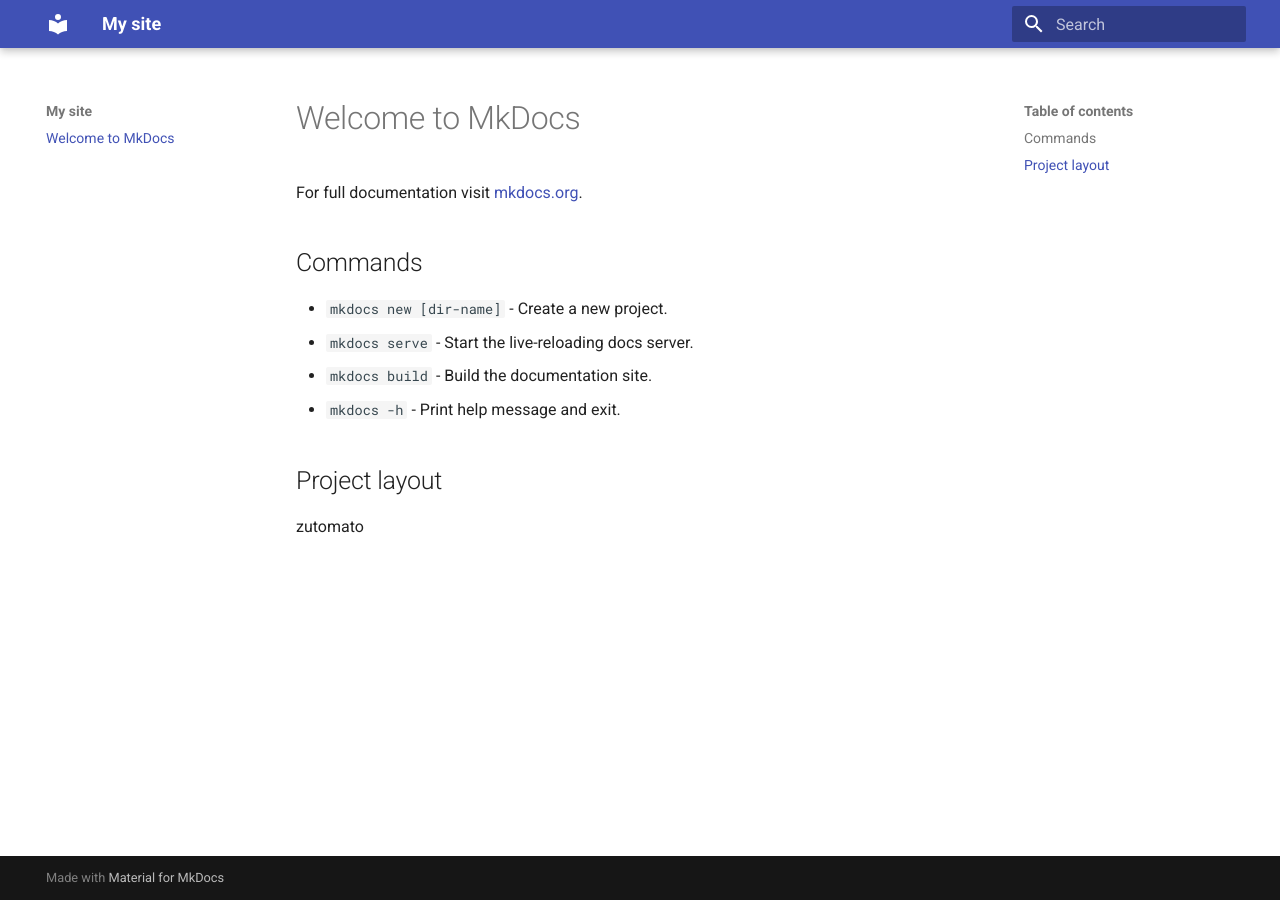
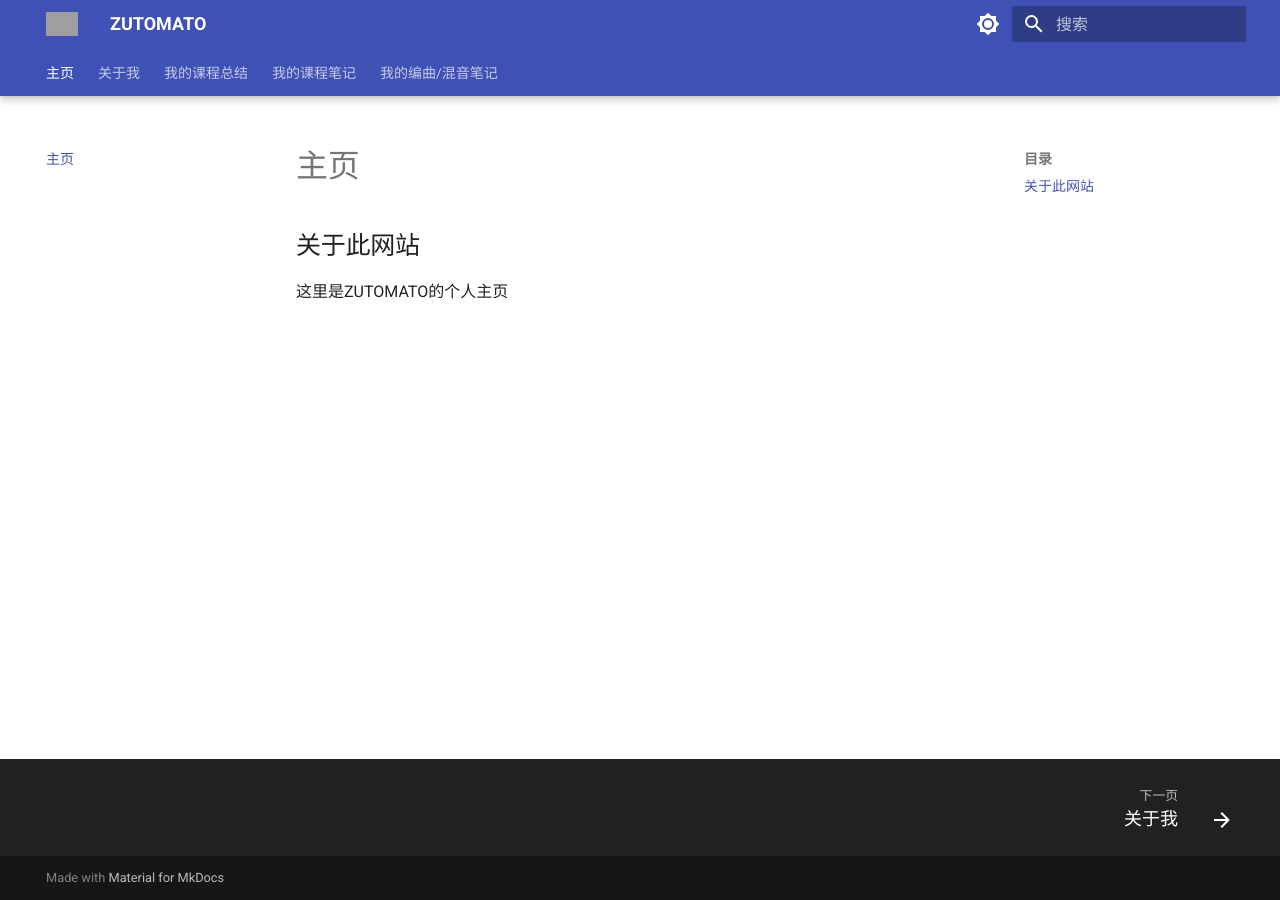
Before and after one commit to ZUTOMATO/mkdocs1, an MkDocs documentation site: the page built from docs/index.md, in a window 1280 px wide. Built offline with MkDocs 1.6.1 and Material for MkDocs 9.7.7, drawn with Linux system fonts in a browser that asks for light colours; grey boxes are pictures that could not be loaded.

Commit message:
first commit

```diff
--- a/docs/index.md
+++ b/docs/index.md
@@ -1,14 +1,2 @@
-# Welcome to MkDocs
-
-For full documentation visit [mkdocs.org](https://www.mkdocs.org).
-
-## Commands
-
-* `mkdocs new [dir-name]` - Create a new project.
-* `mkdocs serve` - Start the live-reloading docs server.
-* `mkdocs build` - Build the documentation site.
-* `mkdocs -h` - Print help message and exit.
-
-## Project layout
-
-zutomato
+## 关于此网站
+这里是ZUTOMATO的个人主页
--- a/mkdocs.yml
+++ b/mkdocs.yml
@@ -1,4 +1,60 @@
-site_name: My site
+site_name: ZUTOMATO
 site_url: https://mydomain.org/mysite
 theme:
   name: material
+  palette:
+    #primary: deep purple
+    #accent: deep blue
+    - scheme: default
+      toggle:
+        icon: material/brightness-7
+        name: Switch to dark mode
+        primary: deep purple
+        accent: blue
+
+    # Palette toggle for dark mode
+    - scheme: slate
+      toggle:
+        icon: material/brightness-4
+        name: Switch to light mode
+        primary: deep purple
+        accent: blue
+  language: zh
+  logo: https://s21.ax1x.com/2025/07/19/pV3XuZ9.png
+  favicon: https://s21.ax1x.com/2025/07/19/pV3XuZ9.png
+  features:
+    - announce.dismiss #呈现可标记为由用户读取的临时公告，可以包含一个用于取消当前公告的按钮
+    - navigation.instant
+    - header.autohide  #自动隐藏
+    - navigation.tracking #地址栏中的 URL 将自动更新为在目录中突出显示的活动锚点
+    - navigation.tabs #顶级部分将呈现在上面视口标题下方的菜单层中，但在移动设备上保持原样
+    - navigation.tabs.sticky  #启用粘性选项卡后，导航选项卡将锁定在标题下方，并在向下滚动时始终保持可见
+    - navigation.sections #启用部分后，顶级部分在边栏中呈现为1220px以上视口的组，但在移动设备上保持原样
+    - navigation.top # 返回顶部的按钮 在上滑时出现
+    - navigation.footer #页脚将呈现在边栏中，但在移动设备上保持原样
+    - search.suggest # 搜索输入一些字母时推荐补全整个单词
+    - search.highlight # 搜索出的文章关键词加入高亮
+    - search.share #搜索分享按钮
+    - navigation.expand # 打开Tab时左侧目录全部展开
+    - navigation.indexes #启用节索引页后，可以将文档直接附加到节
+    - content.tabs.link
+    - content.tooltips
+    - content.code.copy #代码复制
+    - content.action.edit
+    - content.action.view
+    - content.code.annotate
+
+  icon:
+    repo: fontawesome/brands/github #右上角图标
+    logo: logo
+plugins:
+  - search
+  - blog
+nav:
+  - 主页: index.md
+  - 关于我: md/profile.md
+  - 我的课程总结:
+    -  md/summary.md
+  - 我的课程笔记:
+    -  md/notes.md
+  - 我的编曲/混音笔记: md/arranging.md
```
Also changed, not shown: docs/blog/index.md (added, +1 -0 lines), docs/md/profile.md (added, +176 -0 lines), docs/md/test.md (added, +1 -0 lines), docs/md/arranging.md (added), docs/md/notes.md (added), docs/md/summary.md (added), docs/test.html (added).
